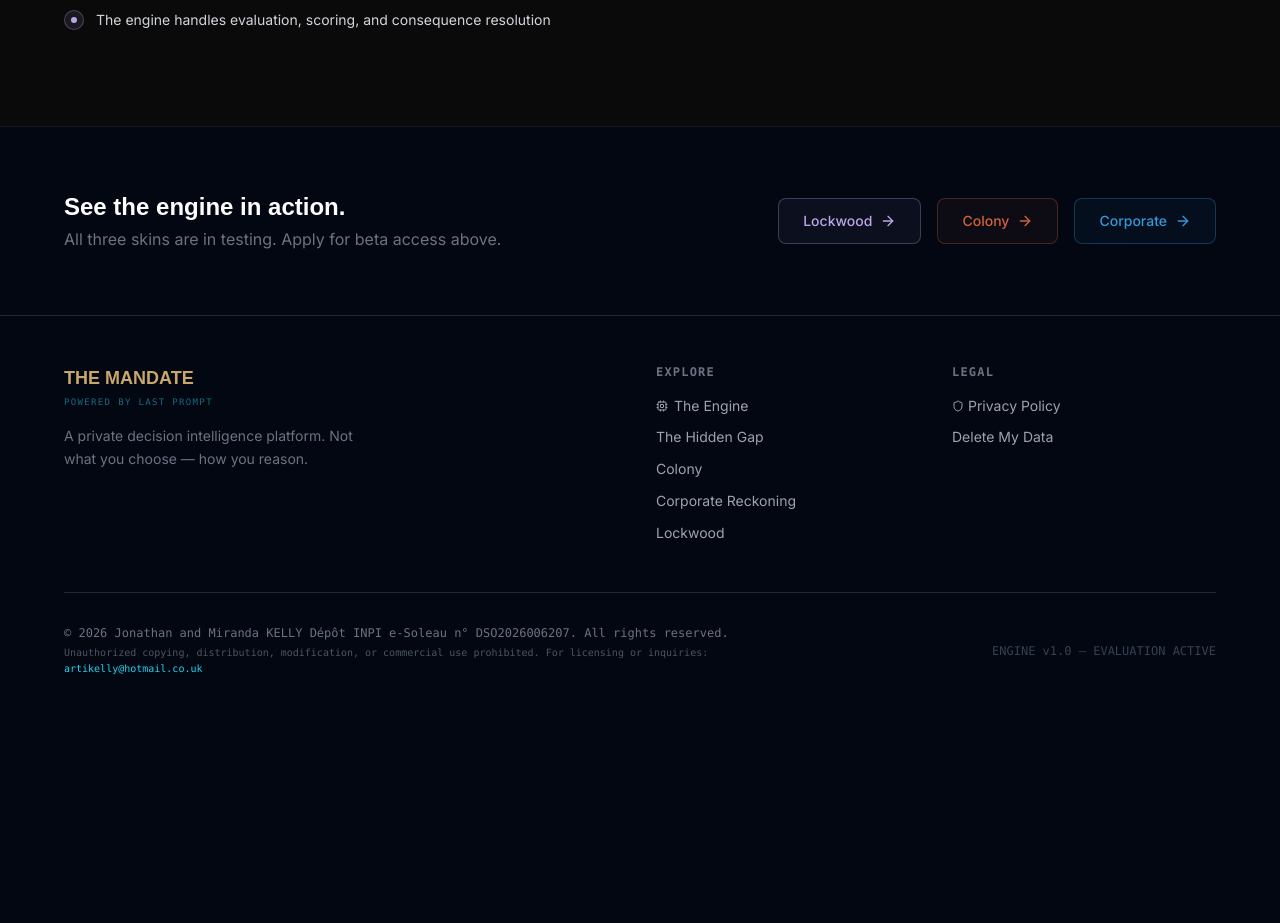
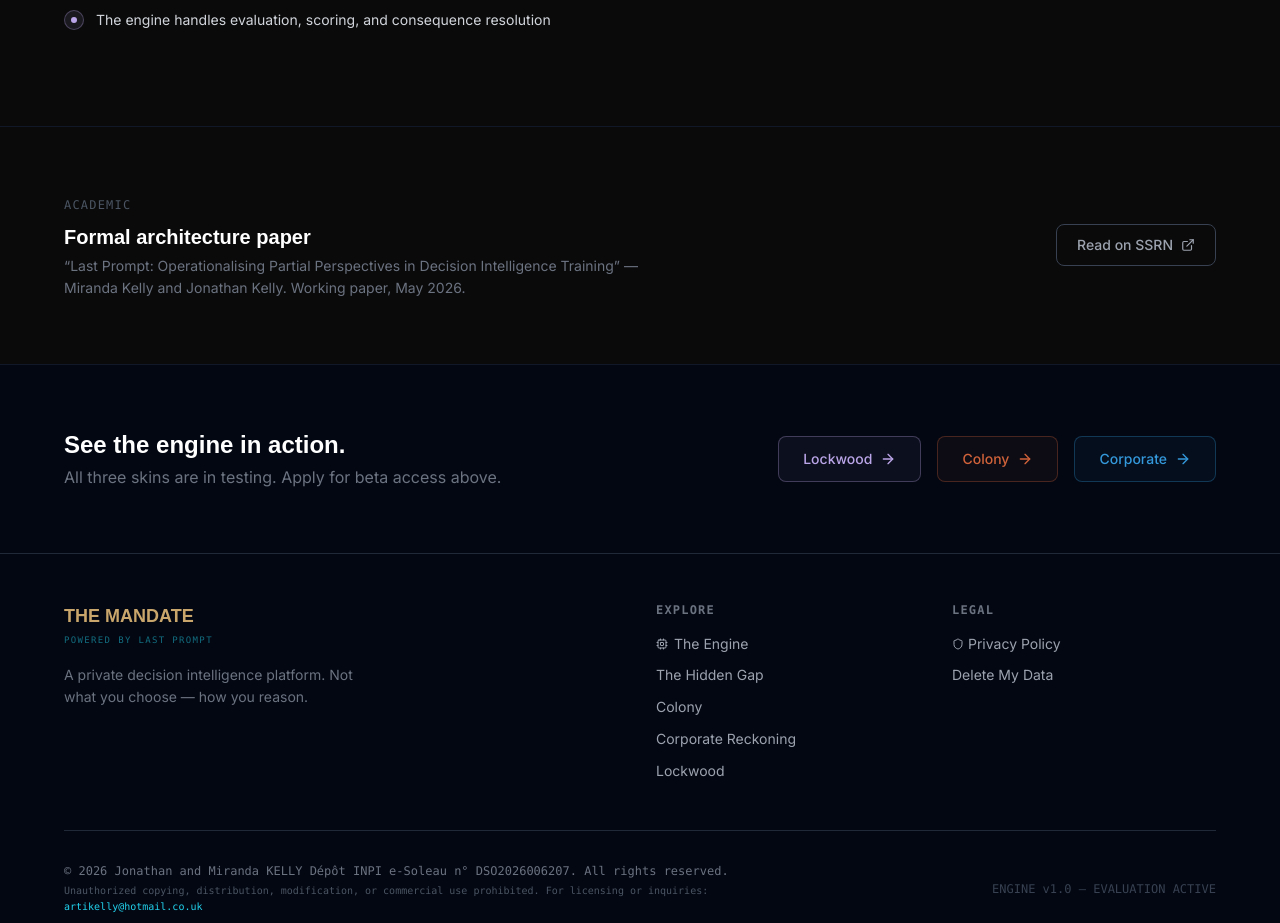
Before and after one commit to thriveuniverse/lastprompt2, a Next.js app: page /engine in a window 1280 px wide. Shown: the part 7309-8232 px from the top of the page. Before the commit the page ends 8034 px from the top, so only its background shows below. Built offline with nearby package versions, Linux system fonts and the light colour scheme; a web font is replaced by a local one.

Commit message:
added ssrn paper link to the site

```diff
--- a/app/engine/page.tsx
+++ b/app/engine/page.tsx
@@ -1,7 +1,7 @@
 "use client";
 
 import { motion } from "framer-motion";
-import { Cpu, Layers, ArrowRight, Atom } from "lucide-react";
+import { Cpu, Layers, ArrowRight, Atom, ExternalLink } from "lucide-react";
 import Link from "next/link";
 import { LeadForm } from "@/components/lead-form";
 
@@ -659,6 +659,34 @@
         </div>
       </section>
 
+      {/* ── RESEARCH PAPER ── */}
+      <section className="py-16 bg-[#0A0A0A] border-t border-gray-900">
+        <div className="max-w-[1200px] mx-auto px-4 sm:px-6">
+          <motion.div
+            initial={{ opacity: 0, y: 20 }}
+            whileInView={{ opacity: 1, y: 0 }}
+            viewport={{ once: true }}
+            className="flex flex-col sm:flex-row items-start sm:items-center justify-between gap-6"
+          >
+            <div className="max-w-xl">
+              <span className="text-xs font-mono text-gray-600 tracking-widest uppercase">Academic</span>
+              <h3 className="font-satoshi text-white font-bold text-xl mt-2 mb-1">Formal architecture paper</h3>
+              <p className="text-gray-500 text-sm leading-relaxed">
+                &ldquo;Last Prompt: Operationalising Partial Perspectives in Decision Intelligence Training&rdquo; — Miranda Kelly and Jonathan Kelly. Working paper, May 2026.
+              </p>
+            </div>
+            <a
+              href="https://papers.ssrn.com/sol3/papers.cfm?abstract_id=6706518"
+              target="_blank"
+              rel="noopener noreferrer"
+              className="inline-flex items-center gap-2 px-5 py-2.5 border border-gray-700 hover:border-gray-500 text-gray-400 hover:text-white rounded-lg transition-all text-sm font-medium shrink-0"
+            >
+              Read on SSRN <ExternalLink className="w-3.5 h-3.5" />
+            </a>
+          </motion.div>
+        </div>
+      </section>
+
       {/* ── EXPLORE SKINS ── */}
       <section className="py-16 bg-gray-950 border-t border-gray-900">
         <div className="max-w-[1200px] mx-auto px-4 sm:px-6">
--- a/app/observer-patch-holography/page.tsx
+++ b/app/observer-patch-holography/page.tsx
@@ -389,6 +389,20 @@
                   The formal repository for the OPH project under FloatingPragma.
                 </p>
               </li>
+              <li>
+                <a
+                  href="https://papers.ssrn.com/sol3/papers.cfm?abstract_id=6706518"
+                  target="_blank"
+                  rel="noopener noreferrer"
+                  className="inline-flex items-center gap-2 text-[#C9A66B] hover:text-[#D4AF77] transition-colors"
+                >
+                  Last Prompt — working paper (SSRN){" "}
+                  <ExternalLink className="w-3.5 h-3.5" />
+                </a>
+                <p className="text-gray-600 text-sm mt-0.5">
+                  Section 6 of the paper treats OPH as a discovered structural adjacency. Bernhard Mueller confirmed the correspondence is precise rather than approximate.
+                </p>
+              </li>
             </ul>
           </div>
 
```
Also changed, not shown: public/llms.txt.
